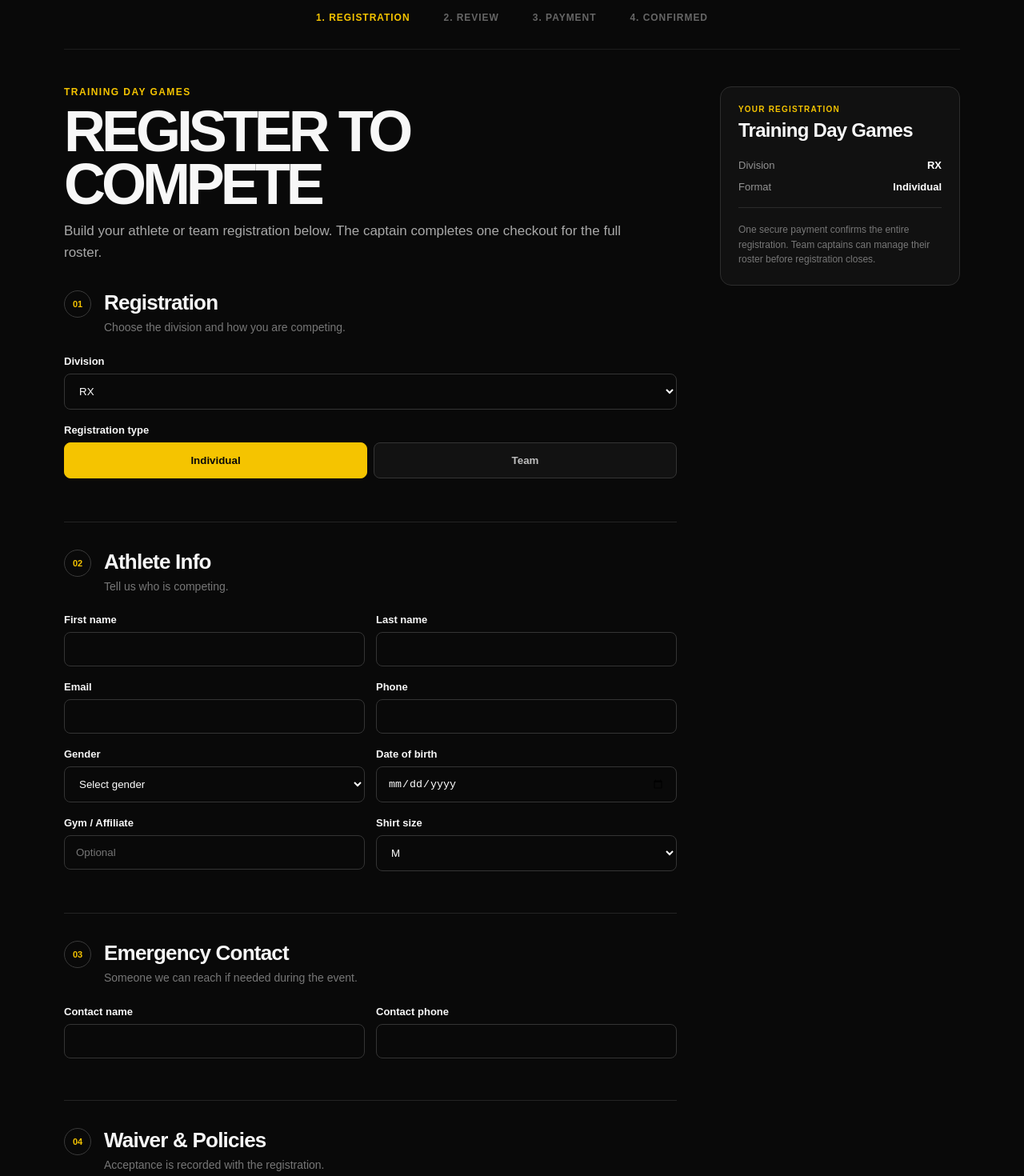
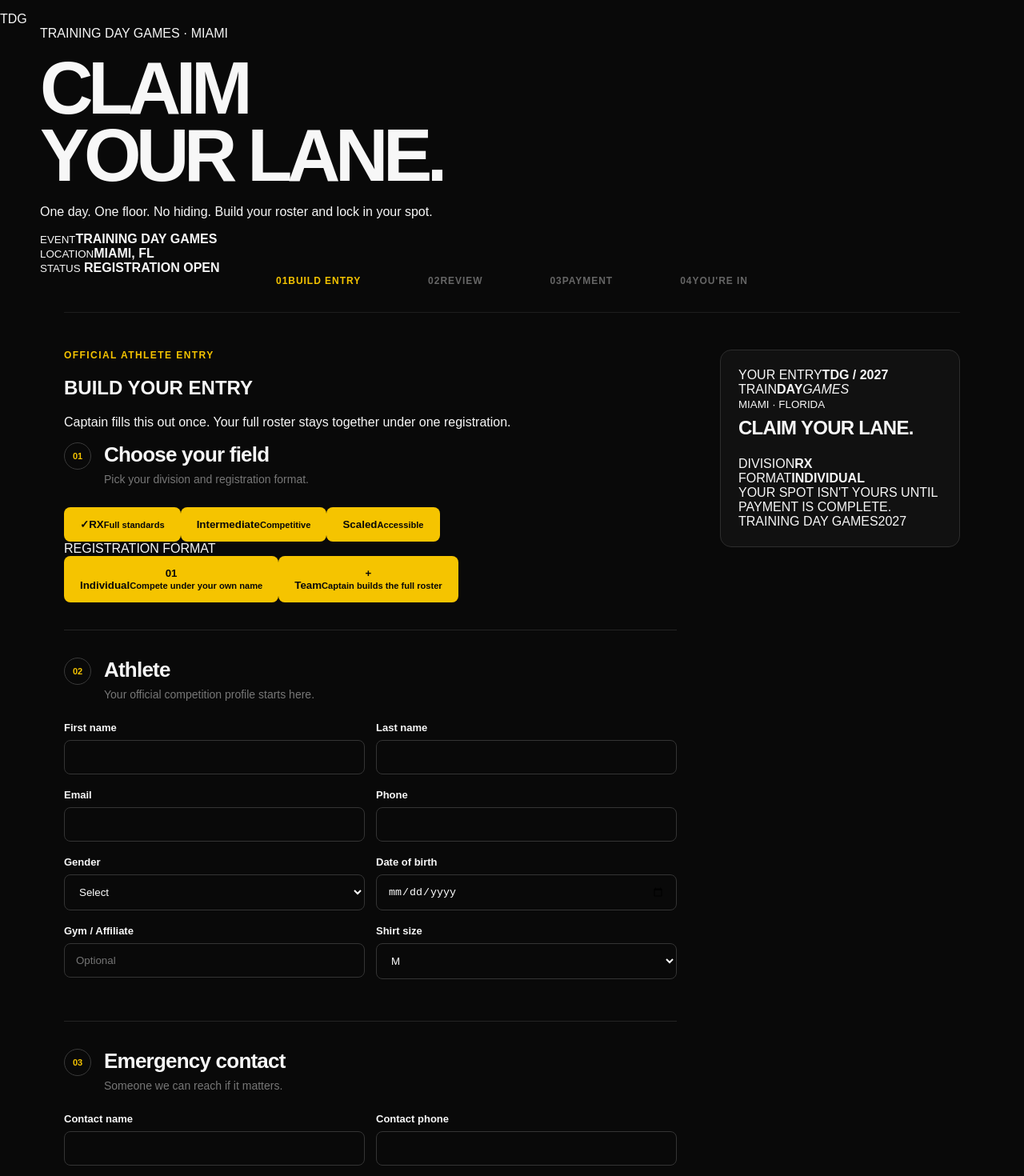
Before and after one commit to damectdominguez-bit/Training-Day-Games, a Next.js app: page /register in a window 1280 px wide. Shown: the part 100-1570 px from the top of the page at 80% size. Built offline with nearby package versions, Linux system fonts and the light colour scheme.

Commit message:
Redesign registration with premium performance identity

```diff
--- a/app/register/page.tsx
+++ b/app/register/page.tsx
@@ -28,6 +28,7 @@ function RegistrationForm() {
   const initialDivision = params.get("division") || "RX";
   const initialType = params.get("type") === "team" ? "TEAM" : "INDIVIDUAL";
 
+  const [division, setDivision] = useState(initialDivision);
   const [registrationType, setRegistrationType] = useState<"INDIVIDUAL" | "TEAM">(initialType);
   const [teammates, setTeammates] = useState<Teammate[]>([emptyTeammate(1)]);
   const [loading, setLoading] = useState(false);
@@ -44,9 +45,7 @@ function RegistrationForm() {
   }
 
   function updateTeammate(id: number, field: keyof Teammate, value: string) {
-    setTeammates((current) =>
-      current.map((t) => (t.id === id ? { ...t, [field]: value } : t))
-    );
+    setTeammates((current) => current.map((t) => (t.id === id ? { ...t, [field]: value } : t)));
   }
 
   async function submit(e: FormEvent<HTMLFormElement>) {
@@ -56,7 +55,7 @@ function RegistrationForm() {
 
     const form = new FormData(e.currentTarget);
     const payload = {
-      division: String(form.get("division") || ""),
+      division,
       registrationType,
       teamName: registrationType === "TEAM" ? String(form.get("teamName") || "") : "",
       firstName: String(form.get("firstName") || ""),
@@ -89,227 +88,152 @@ function RegistrationForm() {
   }
 
   return (
-    <main className="registration-page">
+    <main className="registration-page premium-registration">
+      <div className="reg-hero">
+        <div className="reg-hero-grid" />
+        <div className="reg-hero-wordmark">TDG</div>
+        <div className="container reg-hero-inner">
+          <div className="reg-hero-copy">
+            <div className="reg-kicker"><span /> TRAINING DAY GAMES · MIAMI</div>
+            <h1>CLAIM<br/>YOUR LANE.</h1>
+            <p>One day. One floor. No hiding. Build your roster and lock in your spot.</p>
+          </div>
+          <div className="reg-hero-meta">
+            <div><small>EVENT</small><strong>TRAINING DAY GAMES</strong></div>
+            <div><small>LOCATION</small><strong>MIAMI, FL</strong></div>
+            <div><small>STATUS</small><strong className="live-status"><i /> REGISTRATION OPEN</strong></div>
+          </div>
+        </div>
+      </div>
+
       <div className="container registration-wrap">
         <div className="registration-progress">
-          <span className="active">1. Registration</span>
-          <span>2. Review</span>
-          <span>3. Payment</span>
-          <span>4. Confirmed</span>
+          <div className="progress-item active"><b>01</b><span>Build entry</span></div>
+          <div className="progress-line" />
+          <div className="progress-item"><b>02</b><span>Review</span></div>
+          <div className="progress-line" />
+          <div className="progress-item"><b>03</b><span>Payment</span></div>
+          <div className="progress-line" />
+          <div className="progress-item"><b>04</b><span>You're in</span></div>
         </div>
 
         <div className="registration-layout">
           <div className="registration-main">
-            <div className="eyebrow">Training Day Games</div>
-            <h1 className="registration-title">REGISTER TO COMPETE</h1>
-            <p className="registration-intro">
-              Build your athlete or team registration below. The captain completes one checkout for the full roster.
-            </p>
+            <div className="reg-section-intro">
+              <div>
+                <div className="eyebrow">Official athlete entry</div>
+                <h2>BUILD YOUR ENTRY</h2>
+              </div>
+              <p>Captain fills this out once. Your full roster stays together under one registration.</p>
+            </div>
 
             <form onSubmit={submit}>
-              <section className="form-section first-section">
+              <section className="form-section first-section reg-panel">
                 <div className="form-section-heading">
                   <span className="section-number">01</span>
-                  <div>
-                    <h2>Registration</h2>
-                    <p>Choose the division and how you are competing.</p>
-                  </div>
+                  <div><h2>Choose your field</h2><p>Pick your division and registration format.</p></div>
                 </div>
 
-                <label>Division</label>
-                <select name="division" defaultValue={initialDivision}>
-                  <option>RX</option>
-                  <option>Intermediate</option>
-                  <option>Scaled</option>
-                </select>
+                <div className="choice-grid">
+                  {[
+                    ["RX", "Full standards"],
+                    ["Intermediate", "Competitive"],
+                    ["Scaled", "Accessible"],
+                  ].map(([name, sub]) => (
+                    <button key={name} type="button" className={`choice-card ${division === name ? "selected" : ""}`} onClick={() => setDivision(name)}>
+                      <span className="choice-check">{division === name ? "✓" : ""}</span>
+                      <strong>{name}</strong><small>{sub}</small>
+                    </button>
+                  ))}
+                </div>
+                <input type="hidden" name="division" value={division} />
 
-                <label>Registration type</label>
-                <div className="segmented-control">
-                  <button
-                    type="button"
-                    className={registrationType === "INDIVIDUAL" ? "selected" : ""}
-                    onClick={() => setRegistrationType("INDIVIDUAL")}
-                  >
-                    Individual
+                <div className="field-label">REGISTRATION FORMAT</div>
+                <div className="format-grid">
+                  <button type="button" className={registrationType === "INDIVIDUAL" ? "selected" : ""} onClick={() => setRegistrationType("INDIVIDUAL")}>
+                    <span className="format-icon">01</span><div><strong>Individual</strong><small>Compete under your own name</small></div>
                   </button>
-                  <button
-                    type="button"
-                    className={registrationType === "TEAM" ? "selected" : ""}
-                    onClick={() => setRegistrationType("TEAM")}
-                  >
-                    Team
+                  <button type="button" className={registrationType === "TEAM" ? "selected" : ""} onClick={() => setRegistrationType("TEAM")}>
+                    <span className="format-icon">+</span><div><strong>Team</strong><small>Captain builds the full roster</small></div>
                   </button>
                 </div>
 
                 {registrationType === "TEAM" && (
                   <div className="team-name-block">
                     <label>Team name</label>
-                    <input name="teamName" placeholder="Enter your team name" required />
+                    <input name="teamName" placeholder="Give your team a name" required />
                   </div>
                 )}
               </section>
 
-              <section className="form-section">
+              <section className="form-section reg-panel">
                 <div className="form-section-heading">
                   <span className="section-number">02</span>
-                  <div>
-                    <h2>{registrationType === "TEAM" ? "Team Captain" : "Athlete Info"}</h2>
-                    <p>{registrationType === "TEAM" ? "You will be the primary contact for this team." : "Tell us who is competing."}</p>
-                  </div>
+                  <div><h2>{registrationType === "TEAM" ? "Captain" : "Athlete"}</h2><p>{registrationType === "TEAM" ? "You're the point person. Lead the entry." : "Your official competition profile starts here."}</p></div>
                 </div>
-
-                <div className="row">
-                  <div><label>First name</label><input name="firstName" required /></div>
-                  <div><label>Last name</label><input name="lastName" required /></div>
-                </div>
-                <div className="row">
-                  <div><label>Email</label><input name="email" type="email" required /></div>
-                  <div><label>Phone</label><input name="phone" type="tel" required /></div>
-                </div>
-                <div className="row">
-                  <div>
-                    <label>Gender</label>
-                    <select name="gender" defaultValue="" required>
-                      <option value="" disabled>Select gender</option>
-                      <option value="Male">Male</option>
-                      <option value="Female">Female</option>
-                    </select>
-                  </div>
-                  <div><label>Date of birth</label><input name="birthDate" type="date" required /></div>
-                </div>
-                <div className="row">
-                  <div><label>Gym / Affiliate</label><input name="gym" placeholder="Optional" /></div>
-                  <div>
-                    <label>Shirt size</label>
-                    <select name="shirtSize" defaultValue="M">
-                      <option>XS</option><option>S</option><option>M</option><option>L</option><option>XL</option><option>2XL</option>
-                    </select>
-                  </div>
-                </div>
+                <div className="row"><div><label>First name</label><input name="firstName" required /></div><div><label>Last name</label><input name="lastName" required /></div></div>
+                <div className="row"><div><label>Email</label><input name="email" type="email" required /></div><div><label>Phone</label><input name="phone" type="tel" required /></div></div>
+                <div className="row"><div><label>Gender</label><select name="gender" defaultValue="" required><option value="" disabled>Select</option><option>Male</option><option>Female</option></select></div><div><label>Date of birth</label><input name="birthDate" type="date" required /></div></div>
+                <div className="row"><div><label>Gym / Affiliate</label><input name="gym" placeholder="Optional" /></div><div><label>Shirt size</label><select name="shirtSize" defaultValue="M"><option>XS</option><option>S</option><option>M</option><option>L</option><option>XL</option><option>2XL</option></select></div></div>
               </section>
 
               {registrationType === "TEAM" && (
-                <section className="form-section">
+                <section className="form-section reg-panel roster-panel">
                   <div className="form-section-heading teammate-heading-row">
-                    <div className="heading-copy">
-                      <span className="section-number">03</span>
-                      <div>
-                        <h2>Team Roster</h2>
-                        <p>Add every teammate competing under this registration.</p>
-                      </div>
-                    </div>
-                    <div className="roster-count">{teammates.length + 1} athletes</div>
+                    <div className="heading-copy"><span className="section-number">03</span><div><h2>Build the roster</h2><p>Every athlete. One team. One checkout.</p></div></div>
+                    <div className="roster-count"><b>{teammates.length + 1}</b> ATHLETES</div>
                   </div>
 
-                  <div className="roster-note">
-                    The captain is already athlete #1. Add each remaining teammate below using their real email so we can send event updates later.
-                  </div>
+                  <div className="captain-strip"><span>01</span><div><strong>YOU</strong><small>TEAM CAPTAIN · PRIMARY CONTACT</small></div><em>LOCKED</em></div>
 
                   <div className="teammate-list">
                     {teammates.map((teammate, index) => (
                       <div className="teammate-card" key={teammate.id}>
                         <div className="teammate-card-head">
-                          <div>
-                            <span className="teammate-kicker">Athlete {index + 2}</span>
-                            <h3>Teammate {index + 1}</h3>
-                          </div>
-                          {teammates.length > 1 && (
-                            <button type="button" className="remove-teammate" onClick={() => removeTeammate(teammate.id)}>
-                              Remove
-                            </button>
-                          )}
+                          <div className="athlete-index">{String(index + 2).padStart(2, "0")}</div>
+                          <div className="athlete-heading"><span>ROSTER SPOT</span><h3>ATHLETE {index + 2}</h3></div>
+                          {teammates.length > 1 && <button type="button" className="remove-teammate" onClick={() => removeTeammate(teammate.id)}>REMOVE</button>}
                         </div>
-
-                        <div className="row">
-                          <div>
-                            <label>First name</label>
-                            <input value={teammate.firstName} onChange={(e) => updateTeammate(teammate.id, "firstName", e.target.value)} required />
-                          </div>
-                          <div>
-                            <label>Last name</label>
-                            <input value={teammate.lastName} onChange={(e) => updateTeammate(teammate.id, "lastName", e.target.value)} required />
-                          </div>
-                        </div>
-                        <label>Email</label>
-                        <input type="email" value={teammate.email} onChange={(e) => updateTeammate(teammate.id, "email", e.target.value)} required />
-                        <div className="row">
-                          <div>
-                            <label>Gender</label>
-                            <select value={teammate.gender} onChange={(e) => updateTeammate(teammate.id, "gender", e.target.value)} required>
-                              <option value="" disabled>Select gender</option>
-                              <option value="Male">Male</option>
-                              <option value="Female">Female</option>
-                            </select>
-                          </div>
-                          <div>
-                            <label>Shirt size</label>
-                            <select value={teammate.shirtSize} onChange={(e) => updateTeammate(teammate.id, "shirtSize", e.target.value)}>
-                              <option>XS</option><option>S</option><option>M</option><option>L</option><option>XL</option><option>2XL</option>
-                            </select>
-                          </div>
-                        </div>
-                        <label>Gym / Affiliate</label>
-                        <input value={teammate.gym} onChange={(e) => updateTeammate(teammate.id, "gym", e.target.value)} placeholder="Optional" />
+                        <div className="row"><div><label>First name</label><input value={teammate.firstName} onChange={(e) => updateTeammate(teammate.id,"firstName",e.target.value)} required /></div><div><label>Last name</label><input value={teammate.lastName} onChange={(e) => updateTeammate(teammate.id,"lastName",e.target.value)} required /></div></div>
+                        <label>Email</label><input type="email" value={teammate.email} onChange={(e) => updateTeammate(teammate.id,"email",e.target.value)} required />
+                        <div className="row"><div><label>Gender</label><select value={teammate.gender} onChange={(e) => updateTeammate(teammate.id,"gender",e.target.value)} required><option value="" disabled>Select</option><option>Male</option><option>Female</option></select></div><div><label>Shirt size</label><select value={teammate.shirtSize} onChange={(e) => updateTeammate(teammate.id,"shirtSize",e.target.value)}><option>XS</option><option>S</option><option>M</option><option>L</option><option>XL</option><option>2XL</option></select></div></div>
+                        <label>Gym / Affiliate</label><input value={teammate.gym} onChange={(e) => updateTeammate(teammate.id,"gym",e.target.value)} placeholder="Optional" />
                       </div>
                     ))}
                   </div>
 
-                  {teammates.length < 4 && (
-                    <button type="button" className="add-teammate" onClick={addTeammate}>
-                      <span>+</span> Add another teammate
-                    </button>
-                  )}
+                  {teammates.length < 4 && <button type="button" className="add-teammate" onClick={addTeammate}><span>+</span><div><strong>ADD TEAMMATE</strong><small>Open another roster spot</small></div></button>}
                 </section>
               )}
 
-              <section className="form-section">
-                <div className="form-section-heading">
-                  <span className="section-number">{registrationType === "TEAM" ? "04" : "03"}</span>
-                  <div>
-                    <h2>Emergency Contact</h2>
-                    <p>Someone we can reach if needed during the event.</p>
-                  </div>
-                </div>
-                <div className="row">
-                  <div><label>Contact name</label><input name="emergencyName" required /></div>
-                  <div><label>Contact phone</label><input name="emergencyPhone" type="tel" required /></div>
-                </div>
+              <section className="form-section reg-panel">
+                <div className="form-section-heading"><span className="section-number">{registrationType === "TEAM" ? "04" : "03"}</span><div><h2>Emergency contact</h2><p>Someone we can reach if it matters.</p></div></div>
+                <div className="row"><div><label>Contact name</label><input name="emergencyName" required /></div><div><label>Contact phone</label><input name="emergencyPhone" type="tel" required /></div></div>
               </section>
 
-              <section className="form-section waiver-section">
-                <div className="form-section-heading">
-                  <span className="section-number">{registrationType === "TEAM" ? "05" : "04"}</span>
-                  <div>
-                    <h2>Waiver & Policies</h2>
-                    <p>Acceptance is recorded with the registration.</p>
-                  </div>
-                </div>
-                <div className="waiver-copy">
-                  <strong>Participant waiver placeholder</strong>
-                  <p>The final Training Day Games participation waiver, assumption of risk, media release and event policies will appear here before registration opens.</p>
-                </div>
-                <label className="checkbox-label">
-                  <input name="waiver" type="checkbox" required />
-                  <span>I have read and agree to the Training Day Games waiver and event policies.</span>
-                </label>
+              <section className="form-section reg-panel waiver-section">
+                <div className="form-section-heading"><span className="section-number">{registrationType === "TEAM" ? "05" : "04"}</span><div><h2>Waiver & policies</h2><p>Read it. Own it. Compete.</p></div></div>
+                <div className="waiver-copy"><strong>Participant waiver placeholder</strong><p>The final Training Day Games participation waiver, assumption of risk, media release and event policies will appear here before registration opens.</p></div>
+                <label className="checkbox-label"><input name="waiver" type="checkbox" required /><span>I have read and agree to the Training Day Games waiver and event policies.</span></label>
               </section>
 
               {error && <div className="form-error">{error}</div>}
-              <button className="checkout-button" disabled={loading}>
-                {loading ? "Opening secure checkout..." : "Continue to Payment"}
-              </button>
+              <button className="checkout-button" disabled={loading}><span>{loading ? "OPENING SECURE CHECKOUT..." : registrationType === "TEAM" ? "LOCK IN YOUR TEAM" : "LOCK IN YOUR SPOT"}</span><b>→</b></button>
             </form>
           </div>
 
           <aside className="registration-summary">
             <div className="summary-sticky">
-              <div className="summary-label">Your Registration</div>
-              <h3>Training Day Games</h3>
-              <div className="summary-line"><span>Division</span><strong>{initialDivision}</strong></div>
-              <div className="summary-line"><span>Format</span><strong>{registrationType === "TEAM" ? "Team" : "Individual"}</strong></div>
-              {registrationType === "TEAM" && <div className="summary-line"><span>Roster</span><strong>{teammates.length + 1} athletes</strong></div>}
-              <div className="summary-divider" />
-              <p className="summary-help">One secure payment confirms the entire registration. Team captains can manage their roster before registration closes.</p>
+              <div className="summary-topline"><span>YOUR ENTRY</span><b>TDG / 2027</b></div>
+              <div className="summary-art"><span>TRAIN</span><strong>DAY</strong><em>GAMES</em></div>
+              <div className="summary-event"><small>MIAMI · FLORIDA</small><h3>CLAIM YOUR LANE.</h3></div>
+              <div className="summary-data">
+                <div><span>DIVISION</span><strong>{division.toUpperCase()}</strong></div>
+                <div><span>FORMAT</span><strong>{registrationType === "TEAM" ? "TEAM" : "INDIVIDUAL"}</strong></div>
+                {registrationType === "TEAM" && <div><span>ROSTER</span><strong>{teammates.length + 1} ATHLETES</strong></div>}
+              </div>
+              <div className="summary-callout"><i /> YOUR SPOT ISN'T YOURS UNTIL PAYMENT IS COMPLETE.</div>
+              <div className="summary-footer"><span>TRAINING DAY GAMES</span><span>2027</span></div>
             </div>
           </aside>
         </div>
@@ -319,13 +243,9 @@ function RegistrationForm() {
 }
 
 function RegistrationLoading() {
-  return <main className="container"><div className="form-shell"><p className="muted">Loading registration...</p></div></main>;
+  return <main className="registration-page"><div className="container"><p className="muted">Loading registration...</p></div></main>;
 }
 
 export default function RegisterPage() {
-  return (
-    <Suspense fallback={<RegistrationLoading />}>
-      <RegistrationForm />
-    </Suspense>
-  );
+  return <Suspense fallback={<RegistrationLoading />}><RegistrationForm /></Suspense>;
 }
```
